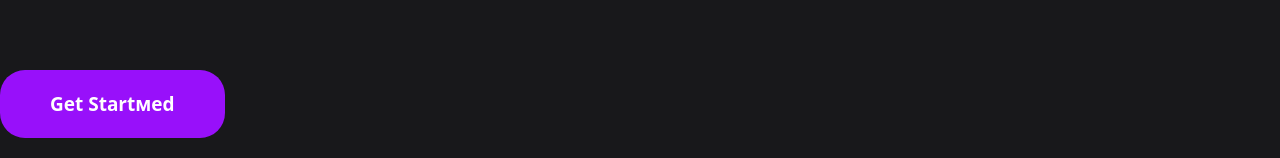
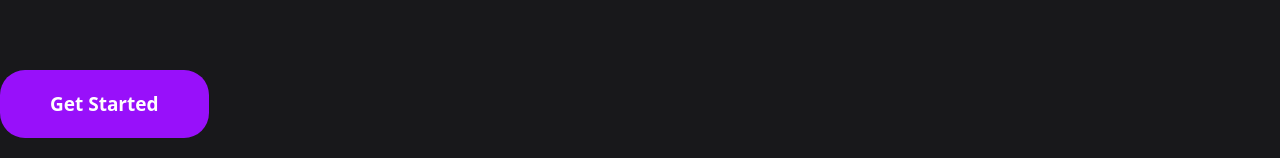
Before and after one commit to Xojaniyozov/NFT_marketplace, a website: page index.html in a window 1280 px wide. Shown: the part 639-797 px from the top of the page. Drawn offline with Linux system fonts and the light colour scheme.

Commit message:
poiuyhgfrds

```diff
--- a/index.html
+++ b/index.html
@@ -62,7 +62,7 @@
                 <div class="flex items-center">
                     <button
                         class="bg-purple-600 text-[#FFFFFF]  px-[50px] py-[20px]  text-[19px] font-bold rounded-[25px]">
-                         Get Startмed
+                         Get Started
                     </button>
                     <i class="fa-solid fa-arrow-right text-[#C0B7E8] text-[50px]"></i>
                 </div>
```
